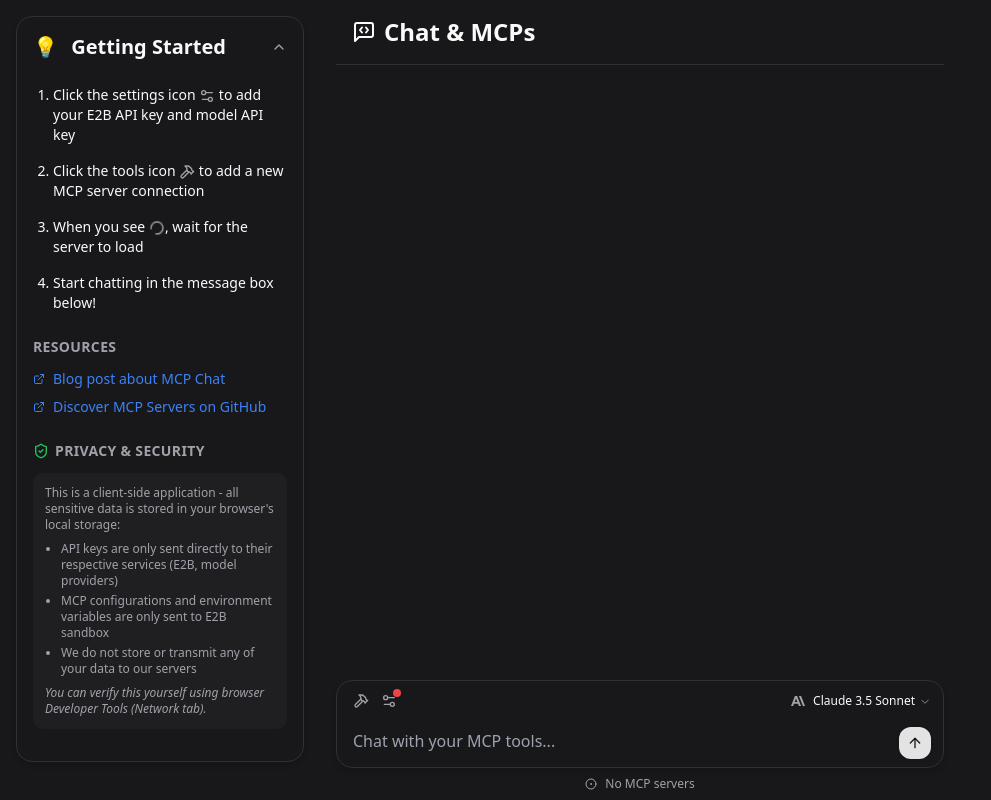
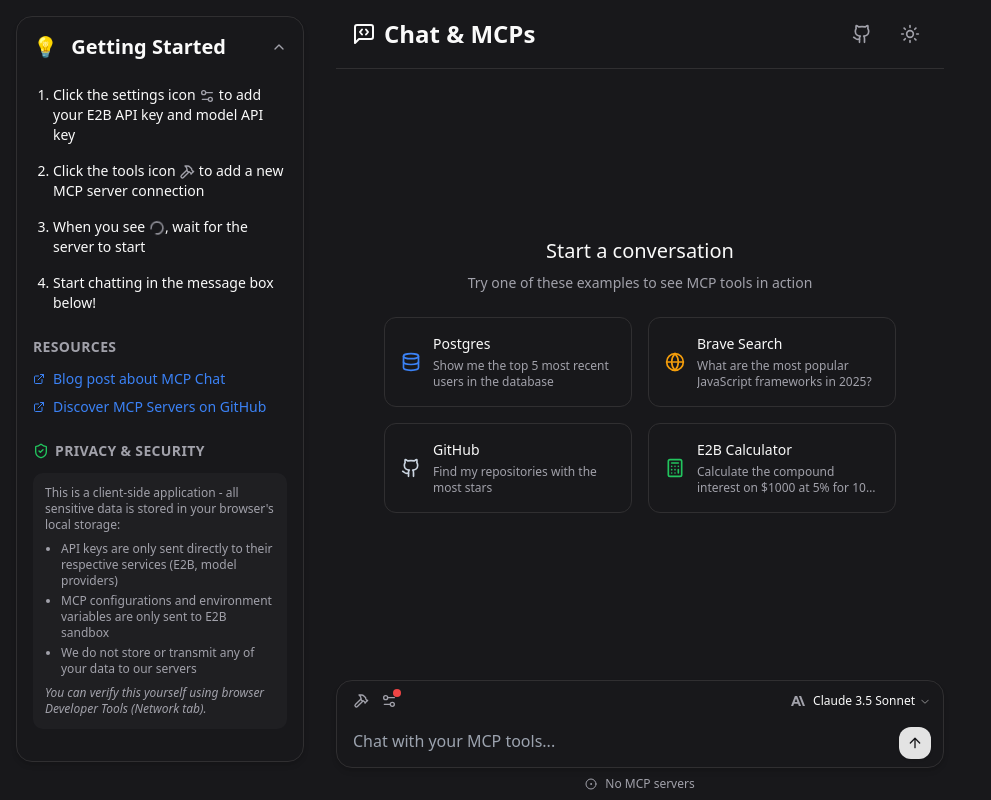
Before and after one commit to netglade/mcp-chat, a React (Vite) app: page / in a window 1280 px wide. Shown: the whole page, without its empty margins (0-991 px from the left). Built offline with nearby package versions, Linux system fonts and the light colour scheme.

Commit message:
Empty state, ui fixes

```diff
--- a/src/App.tsx
+++ b/src/App.tsx
@@ -113,6 +113,11 @@
     function handleClearChat() {
         setChatInput('')
         setMessages([])
+        setError(undefined)
+    }
+
+    function handleExampleClick(query: string) {
+        setChatInput(query)
     }
 
     return (
@@ -137,6 +142,7 @@
                     <Chat
                         messages={messages}
                         isLoading={isGenerateResponsePending}
+                        onExampleClick={handleExampleClick}
                     />
                     <ChatInput
                         isErrored={error !== undefined}
--- a/src/components/Chat.tsx
+++ b/src/components/Chat.tsx
@@ -3,13 +3,16 @@
 import { Message } from '@/types/message'
 import ReactMarkdown from 'react-markdown'
 import remarkGfm from 'remark-gfm'
+import { EmptyState } from '@/components/EmptyState'
 
 export function Chat({
     messages,
     isLoading,
+    onExampleClick,
 }: {
     messages: Message[]
     isLoading: boolean
+    onExampleClick?: (query: string) => void
 }) {
     const [expandedCalls, setExpandedCalls] = useState(
         {} as Record<string, boolean>,
@@ -28,6 +31,10 @@
             chatContainer.scrollTop = chatContainer.scrollHeight
         }
     }, [JSON.stringify(messages)])
+
+    if (messages.length === 0 && !isLoading && onExampleClick) {
+        return <EmptyState onExampleClick={onExampleClick} />
+    }
 
     return (
         <div
@@ -53,29 +60,29 @@
                                         {message.toolCalls.map((toolCall) => (
                                             <div
                                                 key={toolCall.id}
-                                                className="border border-zinc-200/10 rounded-lg overflow-hidden"
+                                                className="border border-zinc-200 dark:border-zinc-700 rounded-lg overflow-hidden"
                                             >
                                                 <div
-                                                    className="flex items-center justify-between px-3 py-2 bg-zinc-700/50 cursor-pointer hover:bg-zinc-700/70 transition-colors"
+                                                    className="flex items-center justify-between px-3 py-2 bg-zinc-100 dark:bg-zinc-700/50 cursor-pointer hover:bg-zinc-200 dark:hover:bg-zinc-700/70 transition-colors"
                                                     onClick={() => toggleExpand(toolCall.id)}
                                                 >
                                                     <div className="flex items-center gap-2">
                                                         <HammerIcon className="h-4 w-4 text-amber-500" />
                                                         <span className="text-sm font-medium">{toolCall.name}</span>
                                                     </div>
-                                                    <span className="text-xs text-zinc-400">
+                                                    <span className="text-xs text-zinc-500 dark:text-zinc-400">
                                                         {expandedCalls[toolCall.id] ? '▲' : '▼'}
                                                     </span>
                                                 </div>
 
                                                 {expandedCalls[toolCall.id] && (
-                                                    <div className="px-3 py-2 text-sm bg-zinc-800/50">
+                                                    <div className="px-3 py-2 text-sm bg-zinc-50 dark:bg-zinc-800/50">
                                                         {toolCall.arguments.map((argument) => (
                                                             <div key={argument.name} className="flex py-0.5">
-                                                                <span className="text-zinc-400 mr-2 font-mono text-xs">
+                                                                <span className="text-zinc-500 dark:text-zinc-400 mr-2 font-mono text-xs">
                                                                     {argument.name}:
                                                                 </span>
-                                                                <span className="text-zinc-300 font-mono text-xs">
+                                                                <span className="text-zinc-700 dark:text-zinc-300 font-mono text-xs">
                                                                     {argument.value}
                                                                 </span>
                                                             </div>
@@ -114,10 +121,9 @@
                     </div>
                 ))}
                 {isLoading && (
-                    <div className="flex justify-start">
-                        <div className="flex items-center gap-3 text-sm text-muted-foreground bg-white/50 dark:bg-zinc-800/50 py-2 px-4 rounded-2xl border border-zinc-200/10">
-                            <LoaderIcon strokeWidth={2} className="animate-spin w-4 h-4" />
-                            <span>Generating...</span>
+                    <div className="flex justify-start pt-2">
+                        <div className="flex items-center gap-2 text-xs text-muted-foreground">
+                            <span>AI is thinking...</span>
                         </div>
                     </div>
                 )}
--- /dev/null
+++ b/src/components/EmptyState.tsx
@@ -0,0 +1,61 @@
+import { Database, Globe, Github, Calculator } from 'lucide-react'
+
+type ExampleQuery = {
+    icon: React.ReactNode
+    title: string
+    query: string
+}
+
+export function EmptyState({ onExampleClick }: { onExampleClick: (query: string) => void }) {
+    const exampleQueries: ExampleQuery[] = [
+        {
+            icon: <Database className="h-5 w-5 text-blue-500" />,
+            title: "Postgres",
+            query: "Show me the top 5 most recent users in the database"
+        },
+        {
+            icon: <Globe className="h-5 w-5 text-amber-500" />,
+            title: "Brave Search",
+            query: "What are the most popular JavaScript frameworks in 2025?"
+        },
+        {
+            icon: <Github className="h-5 w-5 text-slate-600 dark:text-slate-300" />,
+            title: "GitHub",
+            query: "Find my repositories with the most stars"
+        },
+        {
+            icon: <Calculator className="h-5 w-5 text-green-500" />,
+            title: "E2B Calculator",
+            query: "Calculate the compound interest on $1000 at 5% for 10 years. Write python code and execute it."
+        }
+    ]
+
+    return (
+        <div className="h-full flex flex-col items-center justify-center p-4">
+            <div className="max-w-md mx-auto text-center mb-6">
+                <h2 className="text-xl font-medium mb-2">Start a conversation</h2>
+                <p className="text-sm text-muted-foreground">
+                    Try one of these examples to see MCP tools in action
+                </p>
+            </div>
+
+            <div className="grid grid-cols-1 sm:grid-cols-2 gap-4 w-full max-w-lg">
+                {exampleQueries.map((example, index) => (
+                    <button
+                        key={index}
+                        onClick={() => onExampleClick(example.query)}
+                        className="flex items-center gap-3 p-4 rounded-lg border border-border hover:bg-accent/10 transition-colors text-left"
+                    >
+                        <div className="flex-shrink-0">
+                            {example.icon}
+                        </div>
+                        <div className="flex flex-col">
+                            <p className="text-sm font-medium mb-1">{example.title}</p>
+                            <p className="text-xs text-muted-foreground line-clamp-2">{example.query}</p>
+                        </div>
+                    </button>
+                ))}
+            </div>
+        </div>
+    )
+}
--- a/src/components/Footer.tsx
+++ b/src/components/Footer.tsx
@@ -8,7 +8,7 @@
 }) {
     // Count servers by state
     const runningServers = serverClients.filter(client => client.state === 'running').length
-    const loadingServers = serverClients.filter(client => client.state === 'loading').length
+    const startingServers = serverClients.filter(client => client.state === 'starting').length
     const erroredServers = serverClients.filter(client => client.state === 'error').length
 
     // Determine connection status
@@ -18,9 +18,9 @@
     if (serverClients.length === 0) {
         statusIcon = <CircleDot className="h-3 w-3 text-zinc-400" />
         statusText = "No MCP servers"
-    } else if (loadingServers > 0) {
+    } else if (startingServers > 0) {
         statusIcon = <LoaderCircle className="h-3 w-3 text-amber-500 animate-spin" />
-        statusText = "Loading MCP servers..."
+        statusText = "Starting MCP servers..."
     } else if (erroredServers === serverClients.length) {
         statusIcon = <AlertCircle className="h-3 w-3 text-red-500" />
         statusText = "MCP server error"
--- a/src/components/NavBar.tsx
+++ b/src/components/NavBar.tsx
@@ -1,13 +1,14 @@
 import { Button } from '@/components/ui/Button'
 import { Tooltip, TooltipContent, TooltipProvider, TooltipTrigger } from '@/components/ui/Tooltip'
-import { MessageSquareCode, XCircle } from 'lucide-react'
+import { Github, MessageSquareCode, Trash2 } from 'lucide-react'
+import { ThemeToggle } from '@/components/ThemeToggle'
 
 export function NavBar({
     onClear,
     canClear,
 }: {
-    onClear: () => void
-    canClear: boolean
+    onClear?: () => void
+    canClear?: boolean
 }) {
     return (
         <nav className="w-full flex bg-background py-4 border-b sticky top-0 z-50">
@@ -18,25 +19,45 @@
                         <h1 className="text-2xl font-bold">Chat & MCPs</h1>
                     </div>
                 </div>
-                {canClear && (
-                    <div className="flex items-center gap-2">
+                <div className="flex items-center gap-3">
+                    {canClear && onClear && (
                         <TooltipProvider>
                             <Tooltip delayDuration={0}>
                                 <TooltipTrigger asChild>
                                     <Button
-                                        variant="ghost"
-                                        size="icon"
+                                        variant="outline"
+                                        size="sm"
                                         onClick={onClear}
-                                        className="text-muted-foreground hover:text-destructive hover:bg-destructive/5 transition-colors"
+                                        className="text-muted-foreground hover:text-destructive hover:border-destructive/30 transition-colors gap-1.5"
                                     >
-                                        <XCircle className="h-5 w-5" />
+                                        <Trash2 className="h-3.5 w-3.5" />
+                                        <span className="text-xs">Clear chat</span>
                                     </Button>
                                 </TooltipTrigger>
-                                <TooltipContent>Clear chat history</TooltipContent>
+                                <TooltipContent>Clear conversation history</TooltipContent>
                             </Tooltip>
                         </TooltipProvider>
-                    </div>
-                )}
+                    )}
+                    <TooltipProvider>
+                        <Tooltip delayDuration={0}>
+                            <TooltipTrigger asChild>
+                                <Button
+                                    variant="ghost"
+                                    size="icon"
+                                    className="text-muted-foreground hover:text-primary hover:bg-primary/5 transition-colors"
+                                    asChild
+                                >
+                                    <a href="https://github.com/netglade/mcp-chat" target="_blank" rel="noopener noreferrer">
+                                        <Github className="h-5 w-5" />
+                                    </a>
+                                </Button>
+                            </TooltipTrigger>
+                            <TooltipContent>GitHub Repo</TooltipContent>
+                        </Tooltip>
+                    </TooltipProvider>
+
+                    <ThemeToggle />
+                </div>
             </div>
         </nav>
     )
--- /dev/null
+++ b/src/components/ThemeToggle.tsx
@@ -0,0 +1,36 @@
+import { Moon, Sun } from "lucide-react"
+import { Button } from "@/components/ui/Button"
+import { Tooltip, TooltipContent, TooltipProvider, TooltipTrigger } from '@/components/ui/Tooltip'
+import { useTheme } from "@/components/ThemeProvider"
+
+export function ThemeToggle() {
+  const { theme, setTheme } = useTheme()
+
+  function toggleTheme() {
+    setTheme(theme === "light" ? "dark" : "light")
+  }
+
+  return (
+    <TooltipProvider>
+      <Tooltip delayDuration={0}>
+        <TooltipTrigger asChild>
+          <Button
+            variant="ghost"
+            size="icon"
+            onClick={toggleTheme}
+            className="text-muted-foreground hover:text-primary hover:bg-primary/5 transition-colors"
+          >
+            {theme === "light" ? (
+              <Moon className="h-5 w-5" />
+            ) : (
+              <Sun className="h-5 w-5" />
+            )}
+          </Button>
+        </TooltipTrigger>
+        <TooltipContent>
+          {theme === "light" ? "Dark mode" : "Light mode"}
+        </TooltipContent>
+      </Tooltip>
+    </TooltipProvider>
+  )
+}
--- a/src/components/ToolSettings.tsx
+++ b/src/components/ToolSettings.tsx
@@ -183,7 +183,7 @@
                                                     </p>
                                                 </div>
                                             </div>
-                                            {client.state === 'loading' ? (
+                                            {client.state === 'starting' ? (
                                                 <LoaderCircle className="h-4 w-4 animate-spin text-muted-foreground" />
                                             ) : (
                                                 <div
--- a/src/components/TutorialCard.tsx
+++ b/src/components/TutorialCard.tsx
@@ -18,7 +18,7 @@
                             <ol className="list-decimal pl-5 space-y-4 pt-2">
                                 <li>Click the settings icon <Settings2 className="h-4 w-4 inline text-muted-foreground" /> to add your E2B API key and model API key</li>
                                 <li>Click the tools icon <HammerIcon className="h-4 w-4 inline text-muted-foreground" /> to add a new MCP server connection</li>
-                                <li>When you see <LoaderCircle className="h-4 w-4 inline text-muted-foreground animate-spin" />, wait for the server to load</li>
+                                <li>When you see <LoaderCircle className="h-4 w-4 inline text-muted-foreground animate-spin" />, wait for the server to start</li>
                                 <li>Start chatting in the message box below!</li>
                             </ol>
 
--- a/src/hooks/useMcpTools.ts
+++ b/src/hooks/useMcpTools.ts
@@ -18,9 +18,9 @@
     const [serverClients, setServerClients] = useState<McpServerClient[]>(serverConfigurations.map((configuration) => ({
         id: configuration.id,
         configuration,
-        state: 'loading',
+        state: 'starting',
     })))
-    const isClientsLoading = serverClients.some((c) => c.state === 'loading')
+    const isClientsLoading = serverClients.some((c) => c.state === 'starting')
 
     useEffect(() => {
         for (const serverConfiguration of serverConfigurations) {
@@ -36,7 +36,7 @@
             setServerClients(produce((draft) => {
                 const client = draft.find((c) => c.id === serverConfiguration.id)
                 if (client) {
-                    client.state = 'loading'
+                    client.state = 'starting'
                 }
             }))
 
@@ -170,7 +170,7 @@
             draft.push({
                 id: configuration.id,
                 configuration,
-                state: 'loading',
+                state: 'starting',
             })
         }))
         startServer(configuration)
--- a/src/types/mcpServer.ts
+++ b/src/types/mcpServer.ts
@@ -1,7 +1,7 @@
 import { McpSandbox } from '@netglade/mcp-sandbox'
 import { experimental_createMCPClient } from 'ai'
 
-export type McpServerState = 'loading' | 'running' | 'error'
+export type McpServerState = 'starting' | 'running' | 'error'
 
 export type McpServerConfiguration = {
     name: string
```
